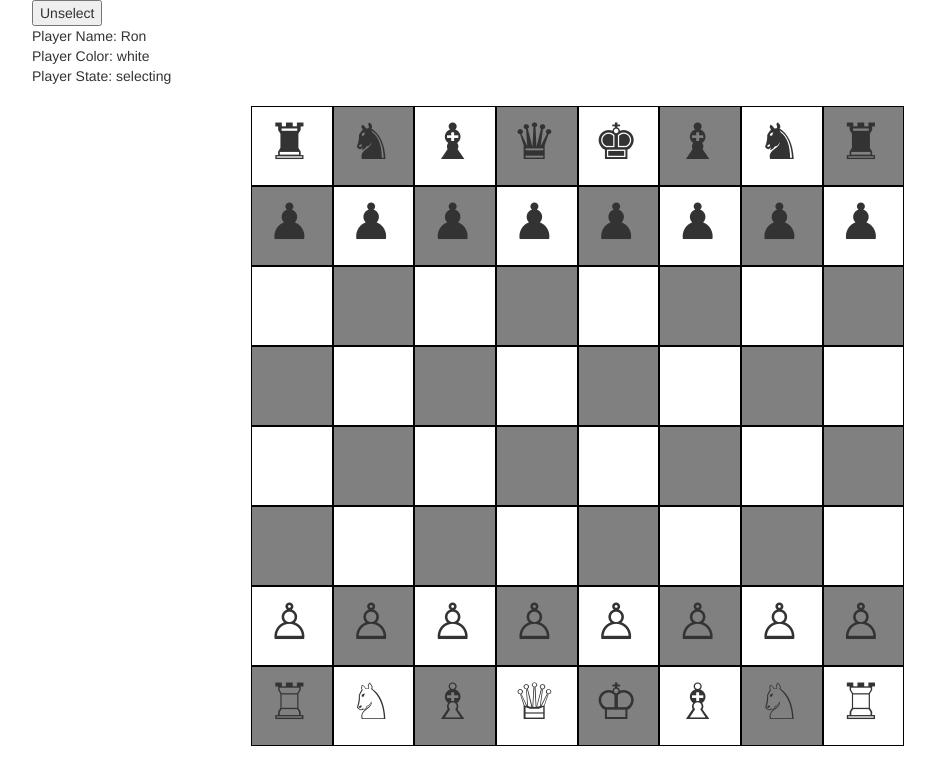
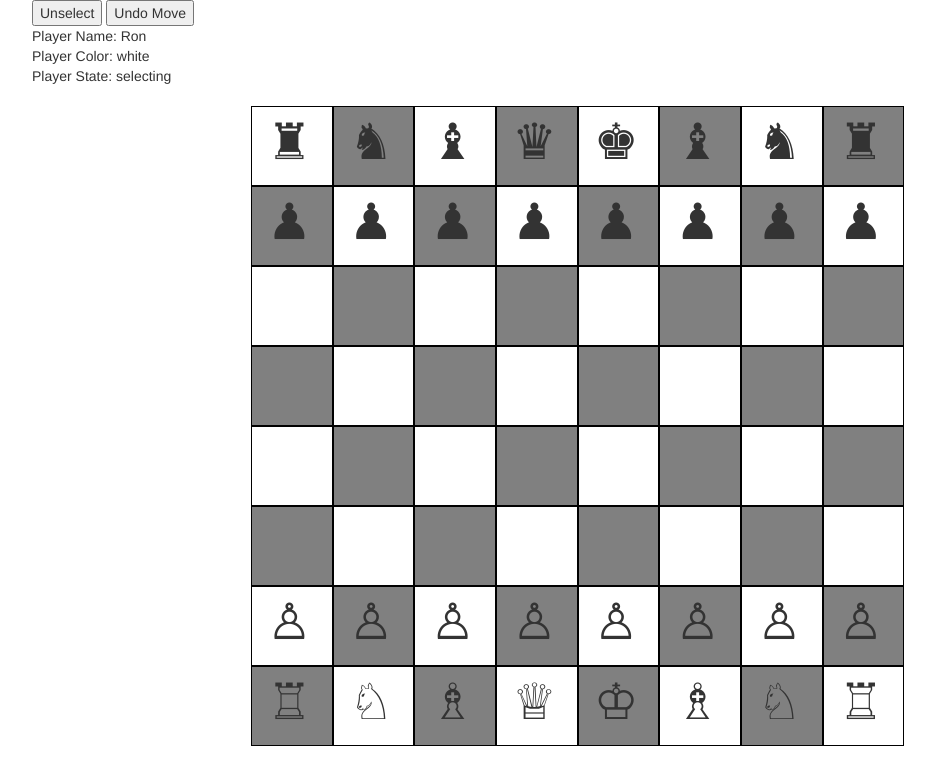
Before and after one commit to zfwhite/disco-chess, a website: page index.html in a window 1280 px wide. Shown: the whole page, without its empty margins (38-973 px from the left). Drawn offline with nearby package versions, Linux system fonts and the light colour scheme.

Commit message:
Added button to undo previous move. #8

```diff
--- a/index.html
+++ b/index.html
@@ -19,6 +19,7 @@
   <body>
     <div class="container">
       <button type="button" data-unselect='unselect'>Unselect</button>
+      <button type="button" undo-move='undo'>Undo Move</button>
       <div class="row">
         <div id="information" class="col-xs-2">
 
```
